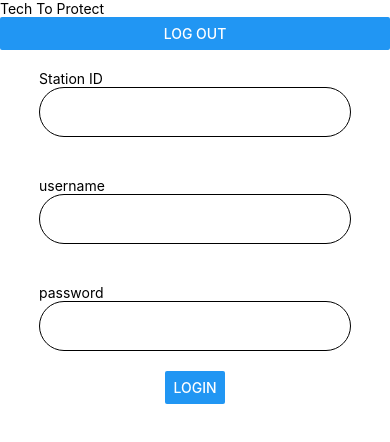
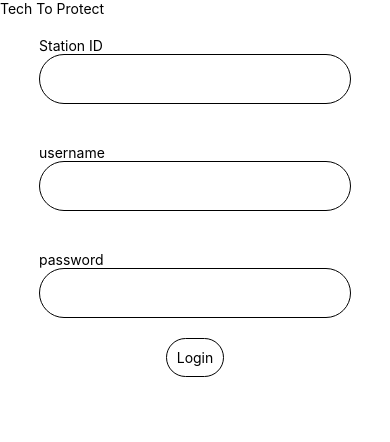
Before and after one commit to Inzurriaga/protect-app, a React Native app: screen / in a window 390 px wide. Shown: the top 442 px of the page. Built offline with nearby package versions, Linux system fonts and the light colour scheme.

Commit message:
toggle between login and dashboard

```diff
--- a/index.js
+++ b/index.js
@@ -1,9 +1,18 @@
 /**
  * @format
  */
-
+import React from 'react';
 import {AppRegistry} from 'react-native';
 import App from './src/component/app/App';
 import {name as appName} from './app.json';
+import { Provider } from "react-redux";
+import { createStore } from "redux";
+import { rootReducer } from "./src/reducer/rootReducer";
 
-AppRegistry.registerComponent(appName, () => App);
+const store = createStore( rootReducer )
+
+const Application = () => (
+  <Provider store={store}><App /></Provider>
+)
+
+AppRegistry.registerComponent(appName, () => Application);
--- a/src/component/app/App.js
+++ b/src/component/app/App.js
@@ -1,4 +1,5 @@
 import React, {Fragment} from 'react';
+import { connect } from "react-redux";
 import {
   SafeAreaView,
   StyleSheet,
@@ -8,26 +9,23 @@ import {
   StatusBar,
   Dimensions
 } from 'react-native';
-import { Provider } from "react-redux";
-import { createStore } from "redux";
 import Header from "../header/Header";
 import Login from "../login/Login";
-import { rootReducer } from "../../reducer/rootReducer"
+import DashBoard from '../dashboard/Dashboard';
 
-const store = createStore( rootReducer )
 const width = Dimensions.get("window").width
 const height = Dimensions.get("window").height
 
-const App = () => {
+const App = (props) => {
   return (
-    <Provider store={store}>
       <Fragment>
         <SafeAreaView>
           <Header />
-          <Login />
+          {
+            props.login ? <DashBoard /> : <Login />
+          }
         </SafeAreaView>
       </Fragment>
-    </Provider>
   );
 };
 
@@ -43,4 +41,8 @@ const styles = StyleSheet.create({
   }
 });
 
-export default App
+const mapStateToProps = (state) => ({
+  login: state.login
+})
+
+export default connect(mapStateToProps)(App)
--- a/src/component/dashboard/Dashboard.js
+++ b/src/component/dashboard/Dashboard.js
@@ -1,5 +1,24 @@
-import React, { Fragment } from "react";
+import React, {  Component ,Fragment } from "react";
 import {
   View,
   Text
 } from "react-native";
+
+export default class DashBoard extends Component {
+  constructor() {
+    super();
+    this.state = {
+      test: "hello"
+    }
+  }
+
+  render() {
+    return(
+      <Fragment>
+        <View>
+          <Text>hello im the bashboard</Text>
+        </View>
+      </Fragment>
+    )
+  }
+}
--- a/src/component/login/Login.js
+++ b/src/component/login/Login.js
@@ -1,10 +1,12 @@
 import React, { Fragment, Component } from "react";
+import { connect } from "react-redux";
+import { toggleLogin } from "../../action";
 
 import {
   View,
   Text,
   TextInput,
-  Button,
+  TouchableOpacity,
   SafeAreaView,
   StyleSheet,
   Dimensions
@@ -13,12 +15,16 @@ import {
 const width = Dimensions.get("window").width;
 const height = Dimensions.get("window").height;
 
-export default class Login extends Component {
+export class Login extends Component {
   constructor() {
     super();
     this.state = {
       test: "hello world"
     }
+  }
+
+  loginInUser = () => {
+    this.props.toggleLogin(true)
   }
 
   render() {
@@ -37,7 +43,9 @@ export default class Login extends Component {
             <Text>password</Text>
             <TextInput style={styles.input}/>
           </View>
-          <Button title="Login"/>
+          <TouchableOpacity onPress={this.loginInUser} title="Login" style={styles.button}>
+            <Text>Login</Text>
+          </TouchableOpacity>
         </SafeAreaView>
       </Fragment>
     )
@@ -63,4 +71,18 @@ const styles = StyleSheet.create({
     width: width * .8,
     padding: 10
   },
+  button: {
+    backgroundColor: "#ffffff",
+    borderColor: "#000000",
+    borderStyle: "solid",
+    borderWidth: 1,
+    borderRadius:  25,
+    padding: 10,
+  }
 });
+
+const mapDispatchToProps = ( dispatch ) => ({
+  toggleLogin: bool => dispatch(toggleLogin(bool))
+})
+
+export default connect(null, mapDispatchToProps)(Login)
--- a/src/reducer/login.js
+++ b/src/reducer/login.js
@@ -1,4 +1,4 @@
-export const login = (state = true, action) => {
+export const login = (state = false, action) => {
   switch(action.type) {
     case "LOGIN":
       return action.bool;
```
